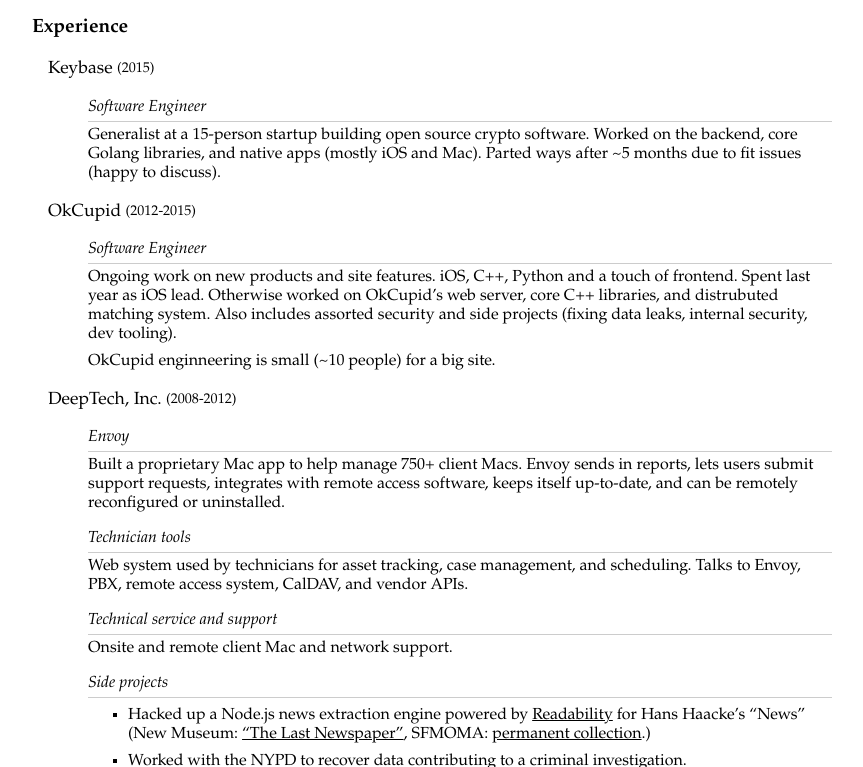
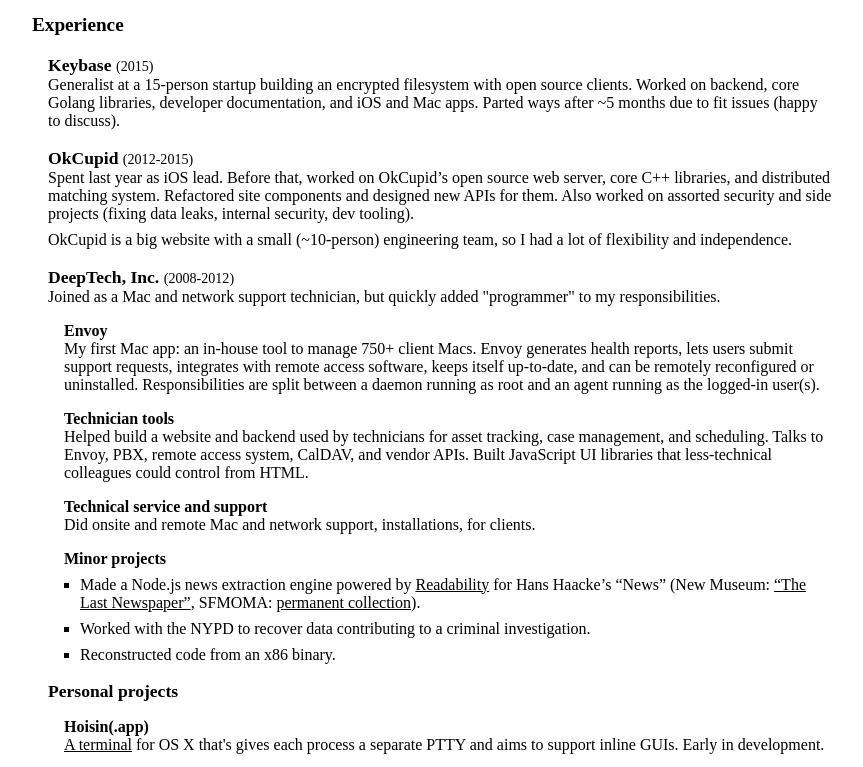
Before and after one commit to s4y/resume, a plain HTML site: page index.html in a window 1280 px wide. Shown: the part 73-840 px from the top of the page, without its empty margins (208-1071 px from the left). Drawn offline with Linux system fonts and the light colour scheme.

Commit message:
2016 updates

```diff
--- a/js/resume.js
+++ b/js/resume.js
@@ -16,6 +16,7 @@
 					['%h2', "Experience"],
 					['%ul#experience', {$key: 'experience', $children:[ '%li',
 						['%h3', {$key:'name'}, {$test: { $key: 'time' }, $if:[' ', ['%span.times', {$key:'time', $handler:stringForTime}]]}],
+						{$test: { $key: 'description'}, $if:{$key: 'description', $handler:parseMarkdown}},
 						{$test: { $key: 'projects' }, $if:['%ul.projects', {$key: 'projects', $children:[ '%li',
 							['%h4', {$key: 'name'}, {$test: { $key: 'time' }, $if:[' ', ['%span.times', {$key:'time', $handler:stringForTime}]]}],
 							{$key: 'description', $handler:parseMarkdown}
--- a/resume.json
+++ b/resume.json
@@ -5,44 +5,41 @@
 		{ "method": "telephone", "value": "+1 (973) 342-3515", "link": "tel:+19733423515" }
 	],
 	"experience": [
-		{ "name": "Keybase", "time": { "start": "2015", "end": "2015" }, "projects": [
-			{
-				"name": "Software Engineer",
-				"description": "Generalist at a 15-person startup building open source crypto software. Worked on the backend, core Golang libraries, and native apps (mostly iOS and Mac). Parted ways after ~5 months due to fit issues (happy to discuss)."
-			}
-		] },
-		{ "name": "OkCupid", "time": { "start": "2012", "end": "2015" }, "projects": [
-			{
-				"name": "Software Engineer",
-				"description": "Ongoing work on new products and site features. iOS, C++, Python and a touch of frontend. Spent last year as iOS lead. Otherwise worked on OkCupid\u2019s web server, core C++ libraries, and distrubuted matching system. Also includes assorted security and side projects (fixing data leaks, internal security, dev tooling).\n\nOkCupid enginneering is small (~10 people) for a big site."
-			}
-		] },
-		{ "name": "DeepTech, Inc.", "time": { "start": "2008", "end": "2012" }, "projects": [
+		{ "name": "Keybase", "time": { "start": "2015", "end": "2015" }, "title": "Software Engineer", "description":
+			"Generalist at a 15-person startup building an encrypted filesystem with open source clients. Worked on backend, core Golang libraries, developer documentation, and iOS and Mac apps. Parted ways after ~5 months due to fit issues (happy to discuss)."
+		},
+		{ "name": "OkCupid", "time": { "start": "2012", "end": "2015" }, "title": "Software Engineer", "description":
+			"Spent last year as iOS lead. Before that, worked on OkCupid\u2019s open source web server, core C++ libraries, and distributed matching system. Refactored site components and designed new APIs for them. Also worked on assorted security and side projects (fixing data leaks, internal security, dev tooling).\n\nOkCupid is a big website with a small (~10-person) engineering team, so I had a lot of flexibility and independence."
+		},
+		{ "name": "DeepTech, Inc.", "time": { "start": "2008", "end": "2012" }, "title": "Technician/Developer",
+			"description": "Joined as a Mac and network support technician, but quickly added \"programmer\" to my responsibilities.",
+			"projects": [
 				{
 					"name": "Envoy",
-				"description": "Built a proprietary Mac app to help manage 750+ client Macs. Envoy sends in reports, lets users submit support requests, integrates with remote access software, keeps itself up-to-date, and can be remotely reconfigured or uninstalled."
+					"description": "My first Mac app: an in-house tool to manage 750+ client Macs. Envoy generates health reports, lets users submit support requests, integrates with remote access software, keeps itself up-to-date, and can be remotely reconfigured or uninstalled. Responsibilities are split between a daemon running as root and an agent running as the logged-in user(s)."
 				},
 				{
 					"name": "Technician tools",
-				"description": "Web system used by technicians for asset tracking, case management, and scheduling. Talks to Envoy, PBX, remote access system, CalDAV, and vendor APIs."
+					"description": "Helped build a website and backend used by technicians for asset tracking, case management, and scheduling. Talks to Envoy, PBX, remote access system, CalDAV, and vendor APIs. Built JavaScript UI libraries that less-technical colleagues could control from HTML."
 				},
 				{
 					"name": "Technical service and support",
-				"description": "Onsite and remote client Mac and network support."
+					"description": "Did onsite and remote Mac and network support, installations, for clients."
 				},
 				{
-				"name": "Side projects",
-				"description": "- Hacked up a Node.js news extraction engine powered by [Readability](http://lab.arc90.com/experiments/readability/) for Hans Haacke\u2019s “News” (New Museum: [“The Last Newspaper”](http://archive.newmuseum.org/index.php/Detail/Occurrence/Show/occurrence_id/1080), SFMOMA: [permanent collection](http://www.sfmoma.org/explore/collection/artwork/126255).)\n\n- Worked with the NYPD to recover data contributing to a criminal investigation.\n\n- Reconstructed code from an x86 binary."
+					"name": "Minor projects",
+					"description": "- Made a Node.js news extraction engine powered by [Readability](http://lab.arc90.com/experiments/readability/) for Hans Haacke\u2019s “News” (New Museum: [“The Last Newspaper”](http://archive.newmuseum.org/index.php/Detail/Occurrence/Show/occurrence_id/1080), SFMOMA: [permanent collection](http://www.sfmoma.org/explore/collection/artwork/126255)).\n\n- Worked with the NYPD to recover data contributing to a criminal investigation.\n\n- Reconstructed code from an x86 binary."
 				}
-		] },
-		{ "name": "Personal", "projects": [
+			]
+		},
+		{ "name": "Personal projects", "projects": [
 			{
-				"name": "Hoisin",
-				"description": "[A terminal](https://github.com/Sidnicious/Hoisin) that's not just a terminal emulator — supports live-updating HTML output too."
+				"name": "Hoisin(.app)",
+				"description": "[A terminal](https://github.com/Sidnicious/Hoisin) for OS X that's gives each process a separate PTTY and aims to support inline GUIs. Early in development."
 			},
 			{
 				"name": "Team(.cpp)",
-				"description": "[Team](https://github.com/Sidnicious/team) adds coroutines and async semantics to C++. Includes Go-style channels, Python-style generators, and Tame( OkCupid)-style await blocks. I’m always down to talk about it."
+				"description": "[A library](https://github.com/Sidnicious/team) that adds coroutines and async semantics to C++. Includes Go-style channels, Python-style generators, and Tame/OkCupid-style await blocks."
 			},
 			{
 				"name": "Answering questions",
--- a/style.css
+++ b/style.css
@@ -1,5 +1,5 @@
 body{
-	font: 16px Garamond, serif;
+	font: 16px serif;
 	padding: 0.5em 2em;
 }
 .error{
@@ -26,15 +26,11 @@
 h2 { font-size: 1.2em; }
 h3{
 	font-size: 1.1em;
-	font-weight: normal;
+	margin-bottom: 0;
 }
 h4{
 	font-size: 1em;
-	font-style: italic;
-	margin-bottom: 0.25em;
-	padding-bottom: 0.25em;
-	border-bottom: 1px solid #ccc;
-	font-weight: normal;
+	margin-bottom: 0;
 }
 p{
 	margin: 0.5em 0;
@@ -48,10 +44,9 @@
 a:visited{
 	color: #005;
 }
-#resume > ul,
-#resume > ul{
+#resume ul {
 	margin: 0.5em 0;
-	padding-left: 1em;
+	padding: 0 0 0 1em;
 }
 #resume > ul > li,
 #resume > ul > li > ul > li{
```
Lines whose indentation alone changed are shown as unchanged.
